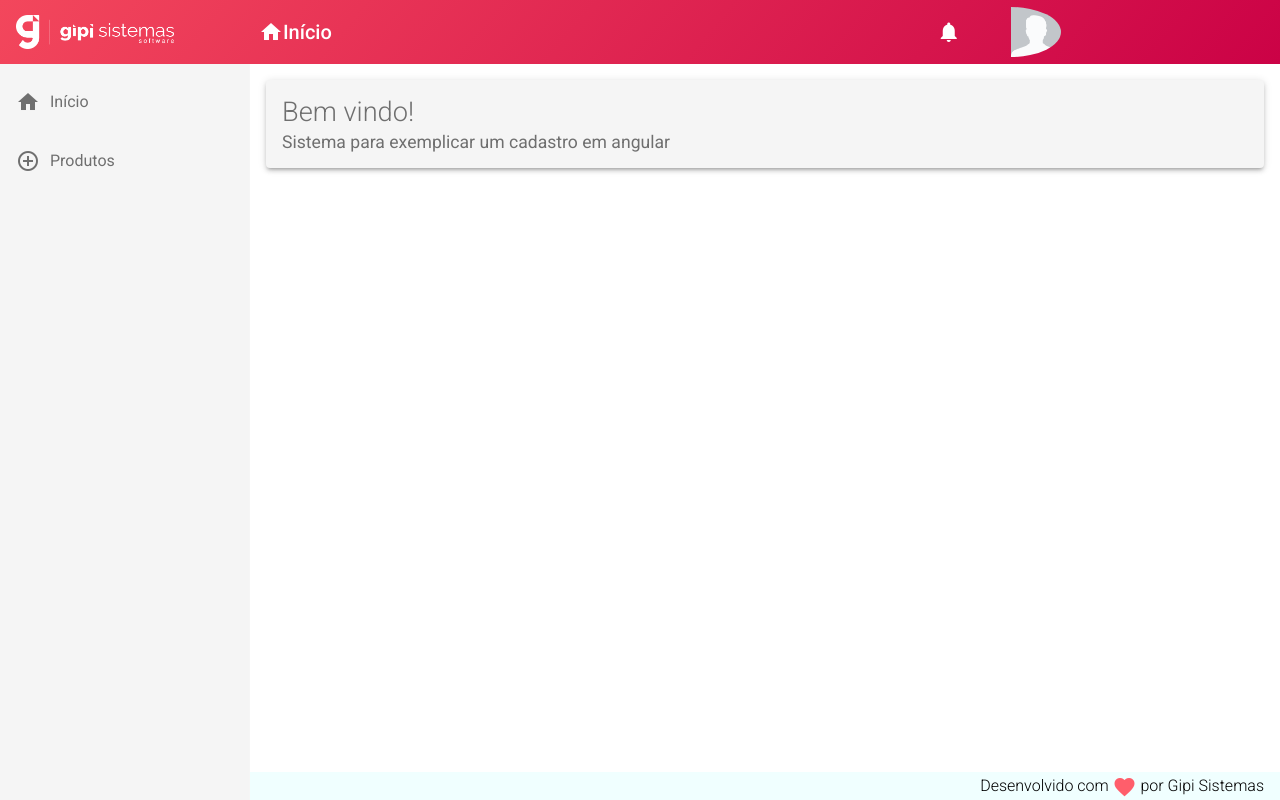
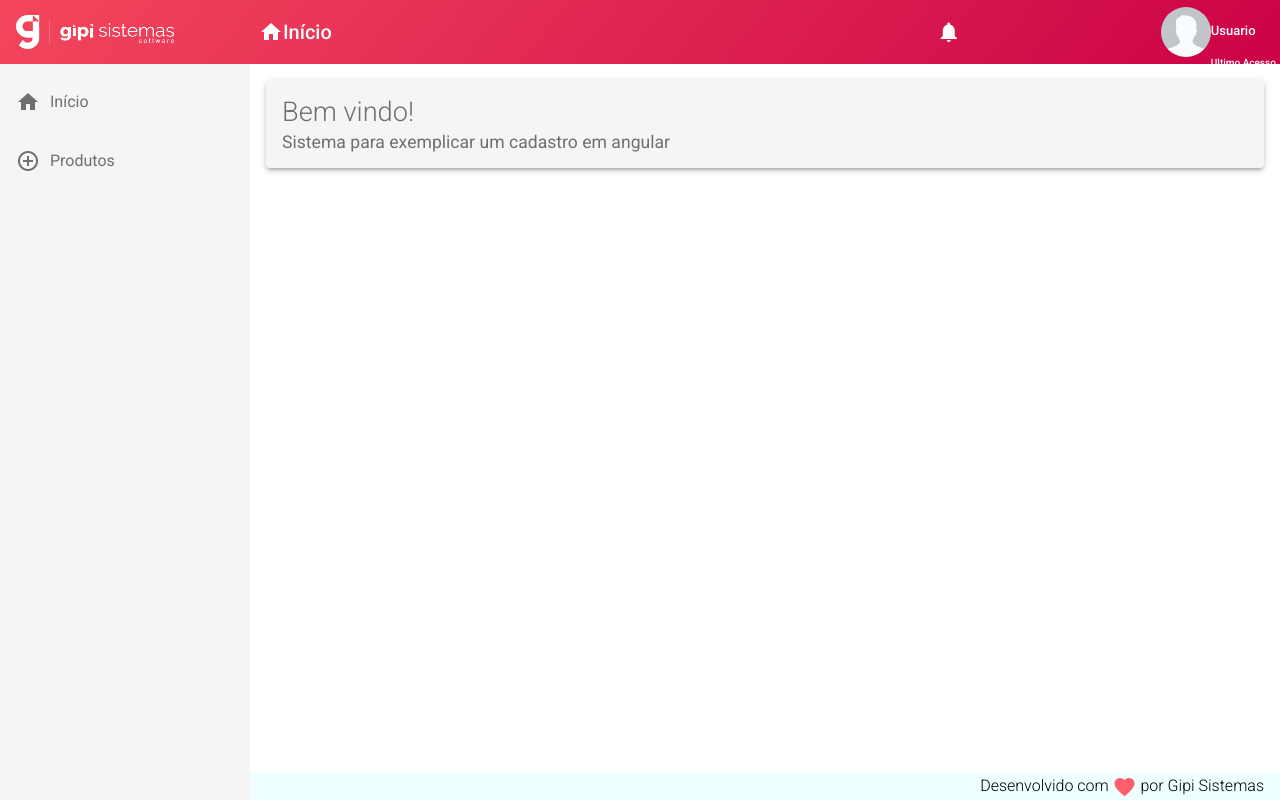
Before and after one commit to joaoviniciusrodrigues/Angular-9, an Angular app in the folder CRUD/frontend/: page / in a window 1280 px wide. Built offline with nearby package versions, Linux system fonts and the light colour scheme.

Commit message:
Usuario adicionado no header

```diff
--- a/CRUD/frontend/src/app/components/template/header/header.component.css
+++ b/CRUD/frontend/src/app/components/template/header/header.component.css
@@ -23,10 +23,27 @@
 
 .header .notification{
     padding-left: 600px;
+    padding-right: 200px;
     cursor: pointer;
 }
 
 .header .user{
-    padding-left: 50px;
     border-radius: 50%;
 }
+
+.header .usertext{
+    display: flex;
+    flex-direction: column;
+    padding-top: 50px;
+    padding-bottom: 50px;
+}
+
+.header .name-user{
+    font-size: 13px;
+    padding-top: 30px;
+}
+
+.header .ultimo-acesso{
+    font-size: 10px;
+
+}
--- a/CRUD/frontend/src/app/components/template/header/header.component.html
+++ b/CRUD/frontend/src/app/components/template/header/header.component.html
@@ -1,11 +1,11 @@
 <mat-toolbar class="header mat-elevation-z4" color="primary">
     <span>
         <a>
-            <img class="logo" src="assets/img/logo.png" alt="logo"/>
+            <img class="logo" src="assets/img/logo.png" alt="logo" />
         </a>
     </span>
 
-    <span class = "title-group">
+    <span class="title-group">
         <a>
             <i class="material-icons v-middle">
                 home
@@ -15,7 +15,7 @@
         </a>
     </span>
 
-    <span class = "notification">
+    <span class="notification">
         <a>
             <i class="material-icons v-middle">
                 notifications
@@ -25,8 +25,22 @@
 
     <span>
         <a>
-            <img class="user" src="assets/img/user.png" alt="logo" width="50" height="50"/>
+            <img class="user" src="assets/img/user.png" alt="logo" width="50" height="50" />
         </a>
+
     </span>
 
+    <div class="usertext">
+
+        <label class="name-user">
+            Usuario
+        </label>
+
+
+        <label class="ultimo-acesso">
+            Ultimo Acesso
+        </label>
+
+    </div>
+
 </mat-toolbar>
```
